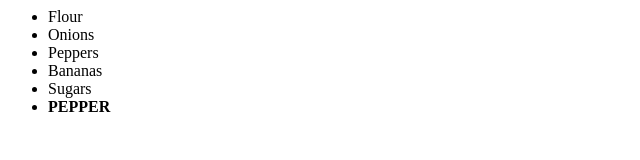
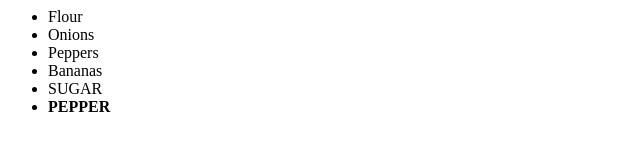
Before and after one commit to msakande/shoppinglist, a plain HTML site: page index.html in a window 1280 px wide. Shown: the full height of the page, 0-640 px from the left. Drawn offline with Linux system fonts and the light colour scheme.

Commit message:
making sugar important

```diff
--- a/index.html
+++ b/index.html
@@ -5,7 +5,7 @@
 							<li>Onions</li>
 							<li>Peppers</li>
 							<li>Bananas</li>
-							<li>Sugars</li>
+							<li>SUGAR</li>
 							<li><b>PEPPER</li>
 					</ul>
 		</body>
```
